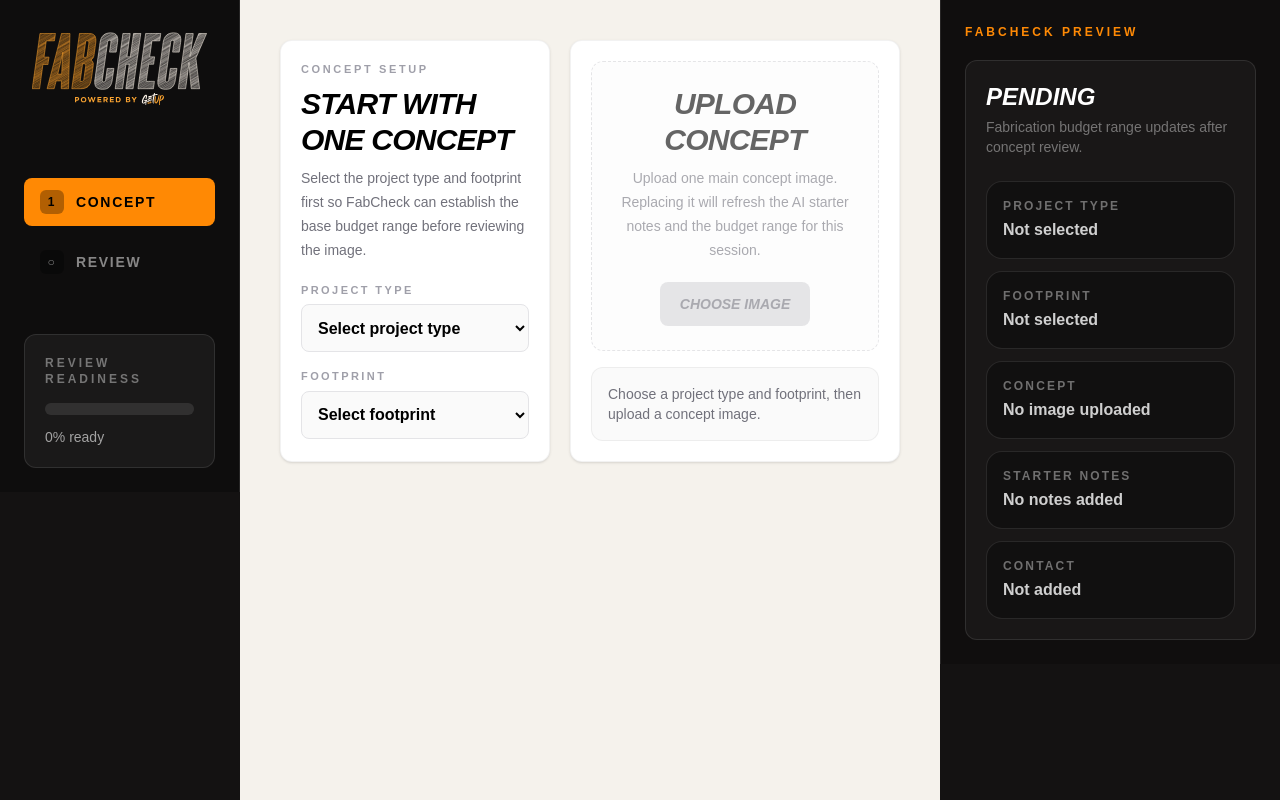
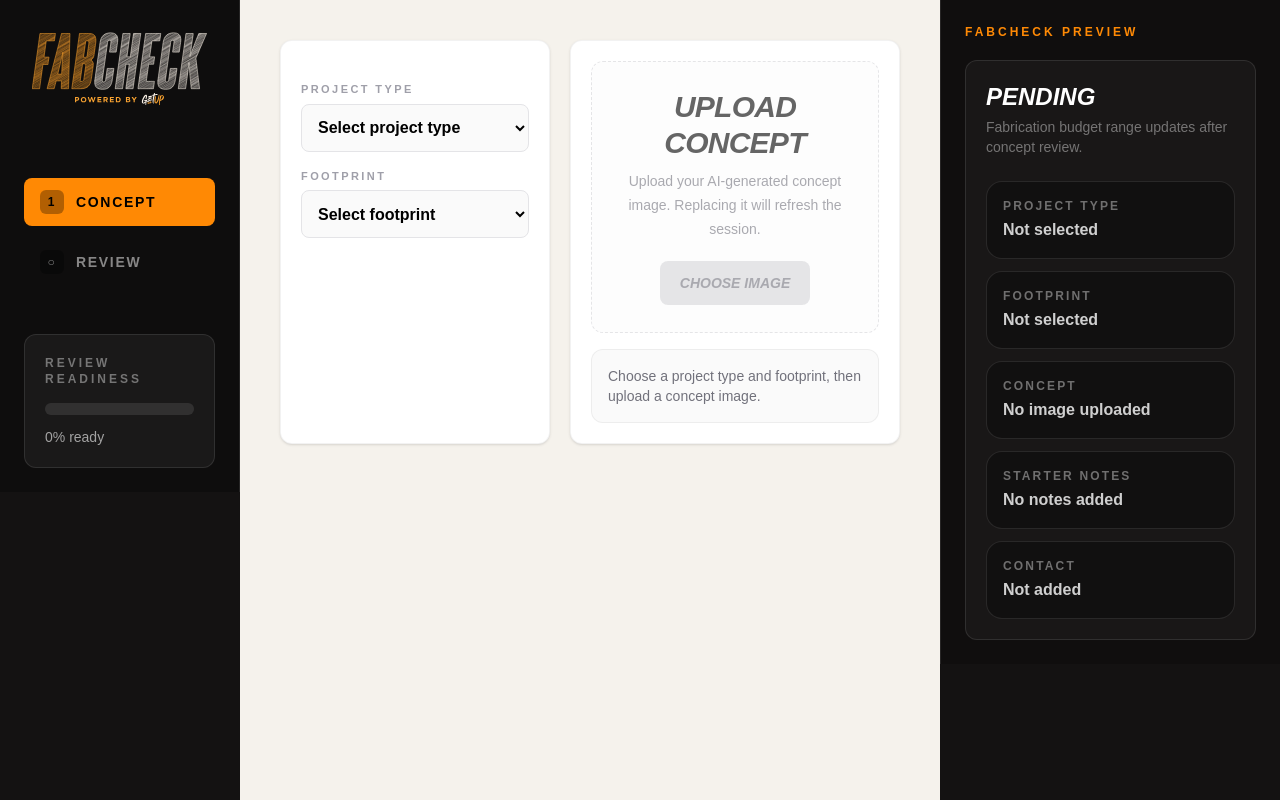
Before and after one commit to bkemp222/fabcheck, a Next.js app: page /launch in a window 1280 px wide. Built offline with nearby package versions, Linux system fonts and the light colour scheme.

Commit message:
desktop upload

```diff
--- a/src/components/fabcheck/desktop-assets.tsx
+++ b/src/components/fabcheck/desktop-assets.tsx
@@ -54,16 +54,6 @@ export function DesktopAssets({
   return (
     <div className="mx-auto grid max-w-6xl gap-5 lg:grid-cols-[0.9fr_1.1fr]">
       <section className="rounded-xl border border-black/5 bg-white p-5 shadow-sm">
-        <p className="text-[11px] font-black uppercase tracking-[0.24em] text-zinc-400">
-          Concept Setup
-        </p>
-        <h1 className="mt-2 text-3xl font-black italic uppercase tracking-tight">
-          Start with one concept
-        </h1>
-        <p className="mt-2 text-sm leading-6 text-zinc-500">
-          Select the project type and footprint first so FabCheck can establish
-          the base budget range before reviewing the image.
-        </p>
 
         <div className="mt-5 grid gap-4">
           <Select
@@ -101,8 +91,7 @@ export function DesktopAssets({
             {selectedAsset ? "Replace Concept" : "Upload Concept"}
           </p>
           <p className="mt-2 max-w-md text-sm leading-6 text-zinc-500">
-            Upload one main concept image. Replacing it will refresh the AI
-            starter notes and the budget range for this session.
+            Upload your AI-generated concept image. Replacing it will refresh the session.
           </p>
           <span
             className={`mt-5 rounded-lg px-5 py-3 text-sm font-black uppercase italic transition ${
```
